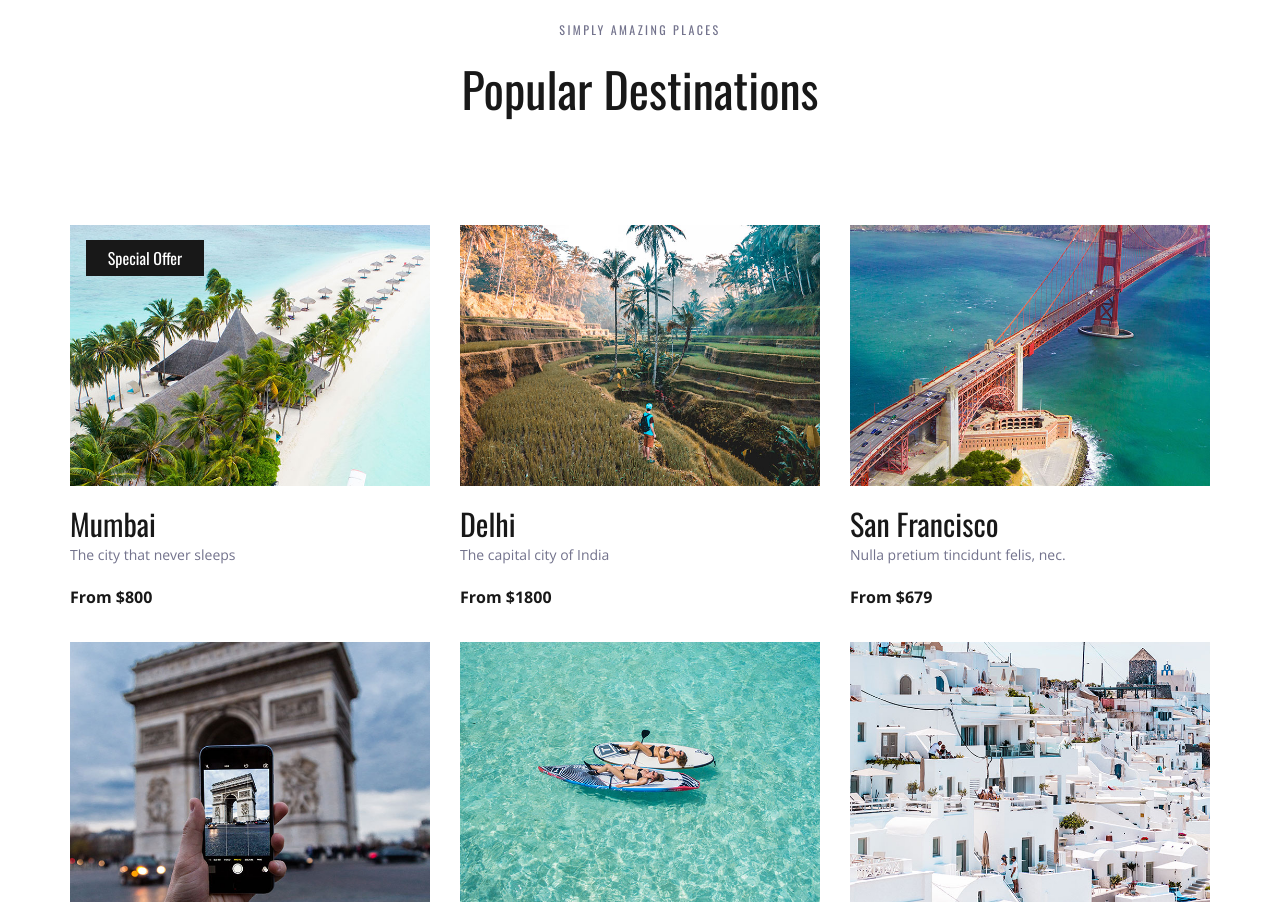
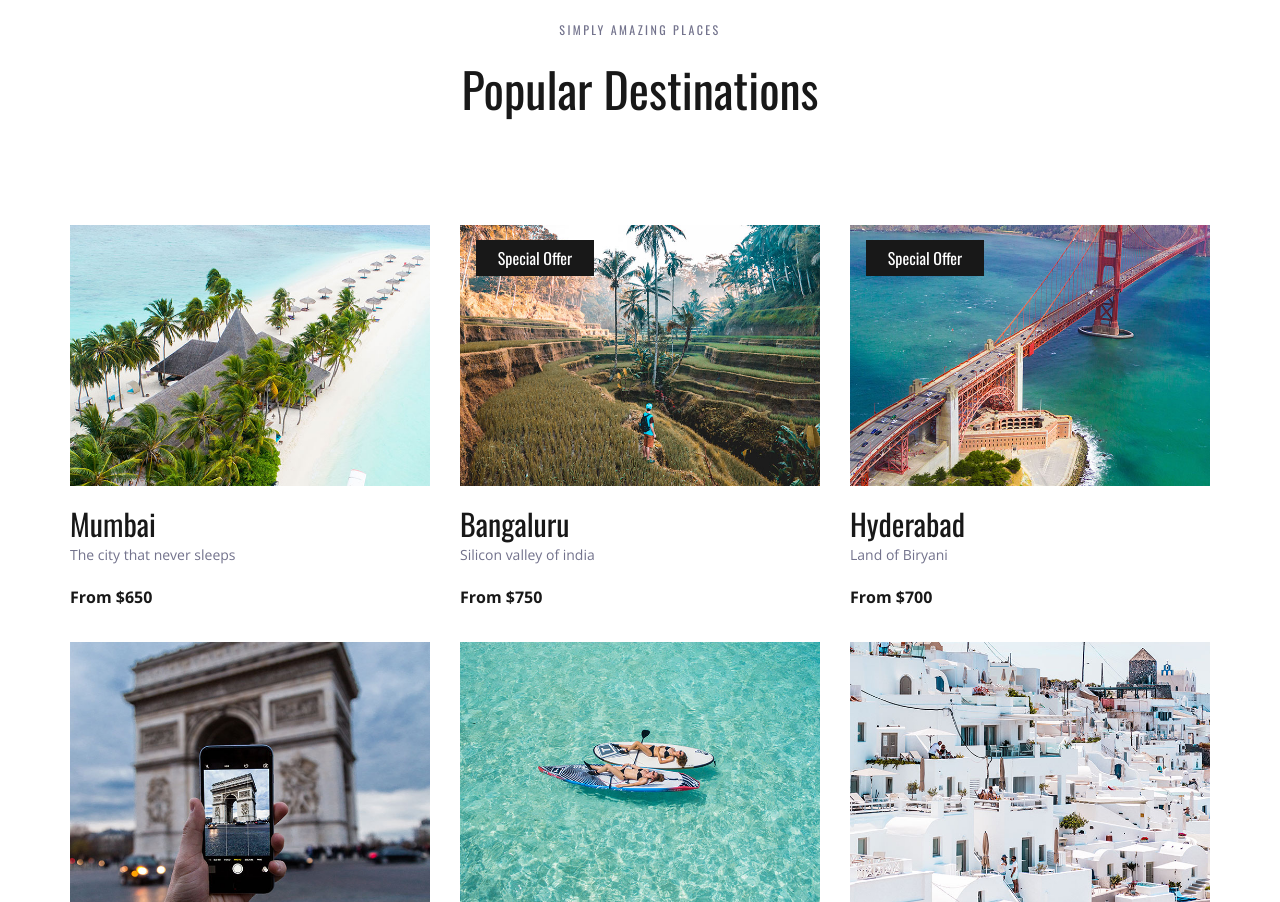
Before and after one commit to sathvik-sp/storefront, a Django app: page / in a window 1280 px wide. Shown: the part 1260-2162 px from the top of the page. Run offline with Django 5.2, Linux system fonts and the light colour scheme; some libraries are stand-ins or nearby versions.

Commit message:
passing multiple objects to the templates using list. Using for and if conditions

```diff
--- a/tarvello/models.py
+++ b/tarvello/models.py
@@ -7,3 +7,4 @@ class Destination:
     img : str
     desc : str
     price : int
+    offer : bool
--- a/tarvello/views.py
+++ b/tarvello/views.py
@@ -8,11 +8,25 @@ def index(request):
     dest1=Destination()
     dest1.name="Mumbai"
     dest1.desc="The city that never sleeps"
-    dest1.price=800
+    dest1.img = 'destination_1.jpg'
+    dest1.price=650
+    dest1.offer=False
 
     dest2=Destination()
-    dest2.name="Delhi"
-    dest2.desc="The capital city of India"
-    dest2.price=1800
+    dest2.name="Bangaluru"
+    dest2.desc="Silicon valley of india"
+    dest2.img = 'destination_2.jpg'
+    dest2.price=750
+    dest2.offer=True
 
-    return render(request,'index.html',{'dest1':dest1,'dest2':dest2})
+    dest3=Destination()
+    dest3.name="Hyderabad"
+    dest3.desc="Land of Biryani"
+    dest3.img = 'destination_3.jpg'
+    dest3.price=700
+    dest3.offer=True
+
+    dests=[dest1, dest2, dest3]
+
+
+    return render(request,'index.html',{'dests':dests})
--- a/templates/index.html
+++ b/templates/index.html
@@ -1,4 +1,5 @@
 {%load static%}
+{% static "images/" as baseURL %}
 <!DOCTYPE html>
 <html lang="en">
 <head>
@@ -249,41 +250,22 @@
 					<div class="destinations_container item_grid">
 
 						<!-- Destination -->
+						 {%for dest in dests%}
 						<div class="destination item">
 							<div class="destination_image">
-								<img src="{%static 'images/destination_1.jpg'%}" alt="">
+								<img src="{{baseURL}}{{dest.img}}" alt="">
+
+								{% if dest.offer %}
 								<div class="spec_offer text-center"><a href="#">Special Offer</a></div>
+								{% endif %}
 							</div>
 							<div class="destination_content">
-								<div class="destination_title"><a href="{%static 'destinations.html' %}">{{dest1.name}}</a></div>
-								<div class="destination_subtitle"><p>{{dest1.desc}}</p></div>
-								<div class="destination_price">From ${{dest1.price}}</div>
+								<div class="destination_title"><a href="{%static 'destinations.html' %}">{{dest.name}}</a></div>
+								<div class="destination_subtitle"><p>{{dest.desc}}</p></div>
+								<div class="destination_price">From ${{dest.price}}</div>
 							</div>
 						</div>
-
-						<!-- Destination -->
-						<div class="destination item">
-							<div class="destination_image">
-								<img src="{%static 'images/destination_2.jpg'%}" alt="">
-							</div>
-							<div class="destination_content">
-								<div class="destination_title"><a href="{%static 'destinations.html'%}">{{dest2.name}}</a></div>
-								<div class="destination_subtitle"><p>{{dest2.desc}}</p></div>
-								<div class="destination_price">From ${{dest2.price}}</div>
-							</div>
-						</div>
-
-						<!-- Destination -->
-						<div class="destination item">
-							<div class="destination_image">
-								<img src="{%static 'images/destination_3.jpg' %}" alt="">
-							</div>
-							<div class="destination_content">
-								<div class="destination_title"><a href="{%static 'destinations.html'%}">San Francisco</a></div>
-								<div class="destination_subtitle"><p>Nulla pretium tincidunt felis, nec.</p></div>
-								<div class="destination_price">From $679</div>
-							</div>
-						</div>
+						{%endfor%}
 
 						<!-- Destination -->
 						<div class="destination item">
```
